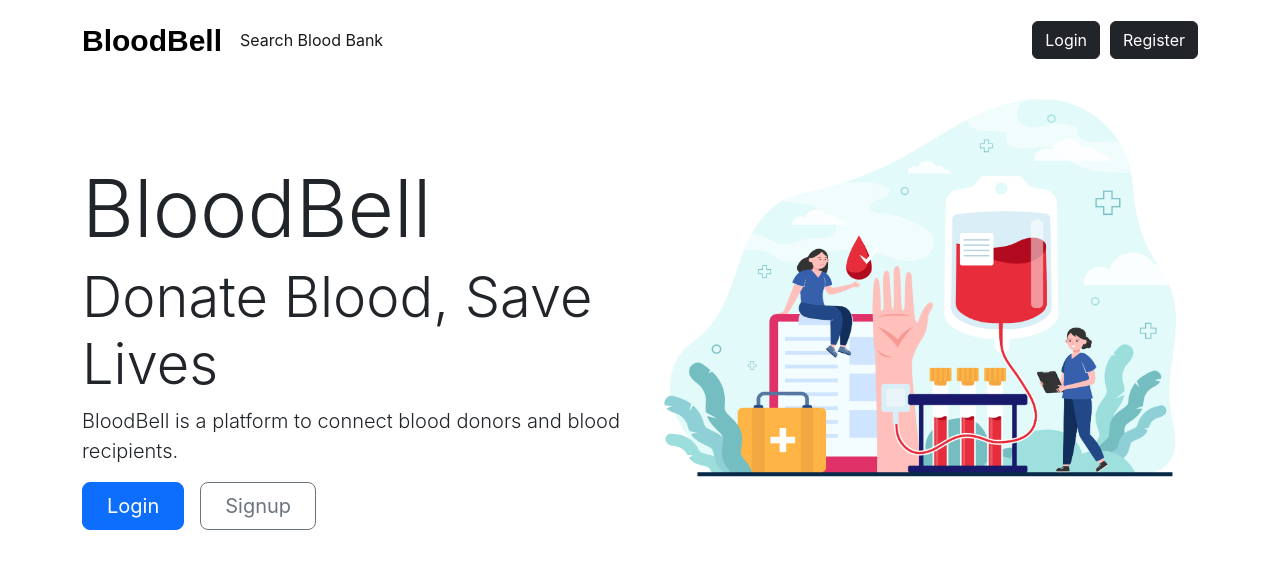
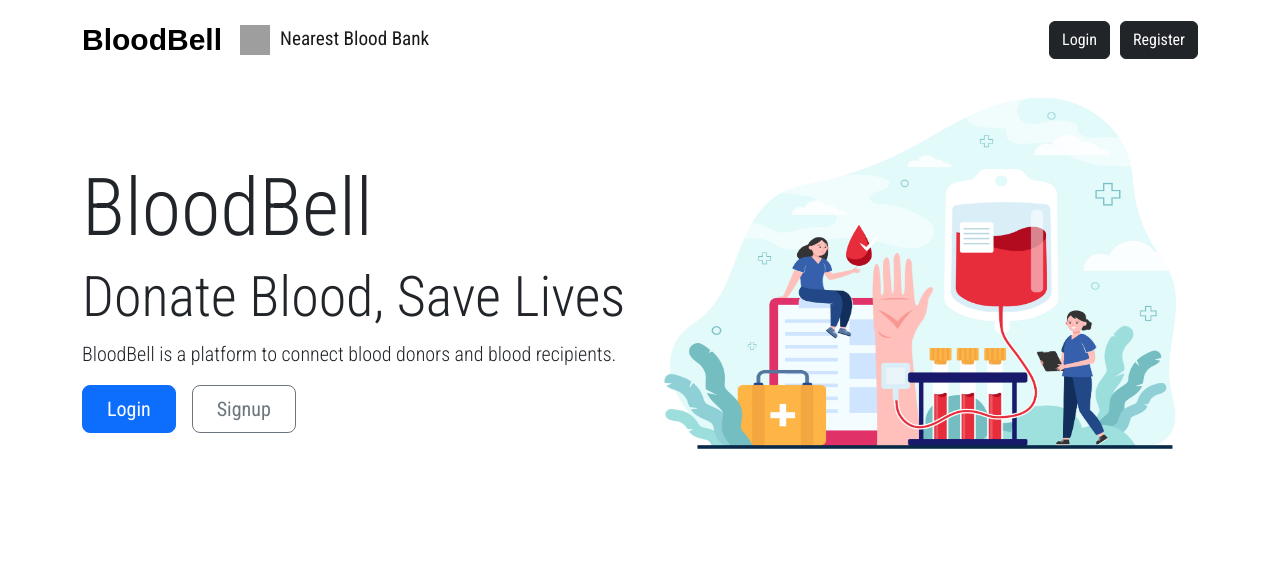
Before and after one commit to Sukhendu2002/Bloodbell, a React (Vite) app in the folder client/: page / in a window 1280 px wide. Shown: the top 568 px of the page. Built offline with nearby package versions, Linux system fonts and the light colour scheme; grey boxes are pictures that could not be loaded.

Commit message:
nearest blood bank not working

```diff
--- a/client/index.html
+++ b/client/index.html
@@ -8,6 +8,12 @@
   <title>BloodBell</title>
   <link href="https://cdn.jsdelivr.net/npm/bootstrap@5.2.0-beta1/dist/css/bootstrap.min.css" rel="stylesheet"
     integrity="sha384-0evHe/X+R7YkIZDRvuzKMRqM+OrBnVFBL6DOitfPri4tjfHxaWutUpFmBp4vmVor" crossorigin="anonymous">
+
+  <!-- Fonts -->
+
+  <link rel="preconnect" href="https://fonts.googleapis.com">
+  <link rel="preconnect" href="https://fonts.gstatic.com" crossorigin>
+  <link href="https://fonts.googleapis.com/css2?family=Roboto+Condensed:wght@300;400;700&display=swap" rel="stylesheet">
 </head>
 
 <body>
--- a/client/package.json
+++ b/client/package.json
@@ -11,10 +11,13 @@
   },
   "dependencies": {
     "axios": "^1.1.3",
+    "country-state-city": "^3.1.2",
+    "formik": "^2.2.9",
     "react": "^18.2.0",
     "react-dom": "^18.2.0",
     "react-geolocated": "^4.0.3",
     "react-router-dom": "^6.4.2",
+    "react-select": "^5.6.0",
     "react-toastify": "^9.0.8"
   },
   "devDependencies": {
--- a/client/src/App.jsx
+++ b/client/src/App.jsx
@@ -9,6 +9,7 @@ import Register from "./screens/Register";
 import Dashboard from "./screens/Dashboard";
 import PrivateRoute from "./routing/PrivateRoute";
 import server from "./config/index";
+import SearchBloodBanks from "./screens/SearchBloodBanks";
 const App = () => {
   //check if the authToken is available in localStorage
   const [isLoggedIn, setIsLoggedIn] = useState(false);
@@ -73,7 +74,7 @@ const App = () => {
             <Route path="/edit/:id" element={<EditBlog />} /> */}
             </Route>
             <Route path="/" element={<Home />} />
-            {/* <Route path="/blogs" element={<Blogs />} /> */}
+            <Route path="/searchbloodbanks" element={<SearchBloodBanks />} />
             <Route
               path="/login"
               element={<Login setLoggedIn={setLoggedIn} />}
--- a/client/src/components/Header.jsx
+++ b/client/src/components/Header.jsx
@@ -49,33 +49,31 @@ const Header = ({ isLoggedIn, setLoggedIn }) => {
         <div className="collapse navbar-collapse" id="navbarSupportedContent">
           <ul className="navbar-nav me-auto mb-2 mb-lg-0">
             <li className="nav-item">
-              <Link className="nav-link active" aria-current="page" to="/">
-                Search Blood Bank
-              </Link>
-            </li>
-            {/* <li className="nav-item">
-              <Link className="nav-link active" aria-current="page" to="/blogs">
-                Blogs
-              </Link>
-            </li>
-            <li className="nav-item">
               <Link
                 className="nav-link active"
                 aria-current="page"
-                to="/dashboard"
+                to="searchbloodbanks"
               >
-                Add Blog
+                <img
+                  src="https://cdn-icons-png.flaticon.com/512/2069/2069788.png"
+                  alt="car"
+                  style={{
+                    height: "30px",
+                    width: "30px",
+                  }}
+                />
+                <span
+                  style={{
+                    marginLeft: "10px",
+                    alignItems: "center",
+                    textAlign: "center",
+                    fontSize: "1.2rem",
+                  }}
+                >
+                  Nearest Blood Bank
+                </span>
               </Link>
             </li>
-            <li className="nav-item">
-              <Link
-                className="nav-link active"
-                aria-current="page"
-                to="/myblogs"
-              >
-                My Blogs
-              </Link>
-            </li> */}
           </ul>
           {isLoggedIn ? (
             <button
--- a/client/src/index.css
+++ b/client/src/index.css
@@ -1,8 +1,6 @@
 body {
   margin: 0;
-  font-family: -apple-system, BlinkMacSystemFont, "Segoe UI", "Roboto", "Oxygen",
-    "Ubuntu", "Cantarell", "Fira Sans", "Droid Sans", "Helvetica Neue",
-    sans-serif;
+  font-family: "Roboto Condensed", sans-serif;
   -webkit-font-smoothing: antialiased;
   -moz-osx-font-smoothing: grayscale;
 }
--- a/client/src/screens/Dashboard.jsx
+++ b/client/src/screens/Dashboard.jsx
@@ -9,7 +9,7 @@ const Dashboard = () => {
       navigate("/login");
     }
   }, []);
-  return <div>Dashboard</div>;
+  return <div className="container-fluid container">Dashboard</div>;
 };
 
 export default Dashboard;
--- /dev/null
+++ b/client/src/screens/SearchBloodBanks.jsx
@@ -0,0 +1,79 @@
+import React, { useEffect, useState } from "react";
+import Select from "react-select";
+import { State, City } from "country-state-city";
+
+const SearchBloodBanks = () => {
+  const [bloodBanks, setBloodBanks] = useState([]);
+  const [search, setSearch] = useState("");
+  const [latitude, setLatitude] = useState(0);
+  const [longitude, setLongitude] = useState(0);
+  const [state, setState] = useState("");
+  const [city, setCity] = useState("");
+  const [statesCode, setStatesCode] = useState("");
+
+  const states = State.getStatesOfCountry("IN");
+  let cities = City.getCitiesOfState("IN", statesCode);
+  useEffect(() => {
+    navigator.geolocation.getCurrentPosition(function (position) {
+      setLatitude(position.coords.latitude);
+      setLongitude(position.coords.longitude);
+    });
+    cities = City.getCitiesOfState("IN", statesCode);
+    console.log(statesCode);
+  }, [statesCode]);
+
+  return (
+    <div className="container-fluid container">
+      <div className="row">
+        <div className="col-12">
+          <h1
+            className="text-center"
+            style={{
+              fontFamily: "Roboto Condensed",
+            }}
+          >
+            Nearest Blood Bank(BB)
+          </h1>
+        </div>
+
+        <div className="col-12">
+          <hr />
+        </div>
+      </div>
+
+      <div className="row">
+        <div className="col-3">
+          <select
+            className="form-control"
+            onChange={(e) => {
+              setState(e.target.value);
+              setStatesCode(e.target.value.isoCode);
+            }}
+          >
+            <option value="">Select State</option>
+            {states.map((state) => (
+              <option value={state}>{state.name}</option>
+            ))}
+          </select>
+        </div>
+        <div className="col-3">
+          <select
+            className="form-control"
+            onChange={(e) => {
+              setCity(e.target.value);
+            }}
+          >
+            <option value="">Select City</option>
+            {cities.map((city) => {
+              return <option value={city.name}>{city.name}</option>;
+            })}
+          </select>
+        </div>
+        <div className="col-3"></div>
+        <div className="col-3"></div>
+      </div>
+    </div>
+  );
+};
+
+export default SearchBloodBanks;
```
Also changed, not shown: client/public/images/bloodBank.png (added), 1 other file (tests, documents, lock files or other folders).
